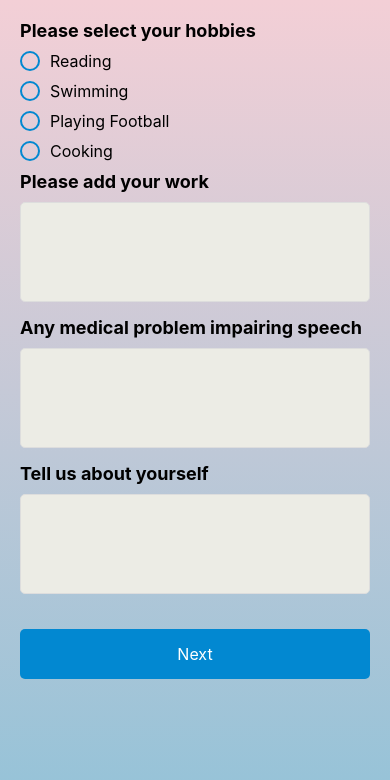
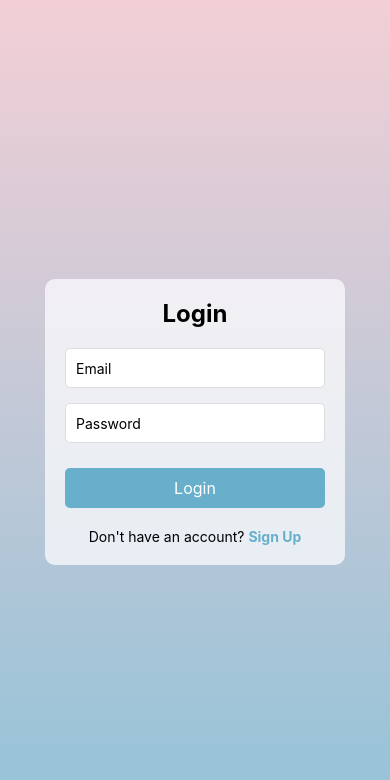
Before and after one commit to hadi-karnib/VerbalBotic-front, a React Native app in the folder verbalbotic/: screen / in a window 390 px wide. Shown: the top 780 px of the page. Built offline with nearby package versions, Linux system fonts and the light colour scheme.

Commit message:
made login primary page (temporary)

```diff
--- a/verbalbotic/App.js
+++ b/verbalbotic/App.js
@@ -18,7 +18,7 @@ export default function App() {
       <LinearGradient colors={["#f3cfd6", "#90c2d8"]} style={{ flex: 1 }}>
         <NavigationContainer>
           <Stack.Navigator
-            initialRouteName="Bio"
+            initialRouteName="Login"
             screenOptions={{
               headerShown: false,
             }}
```
